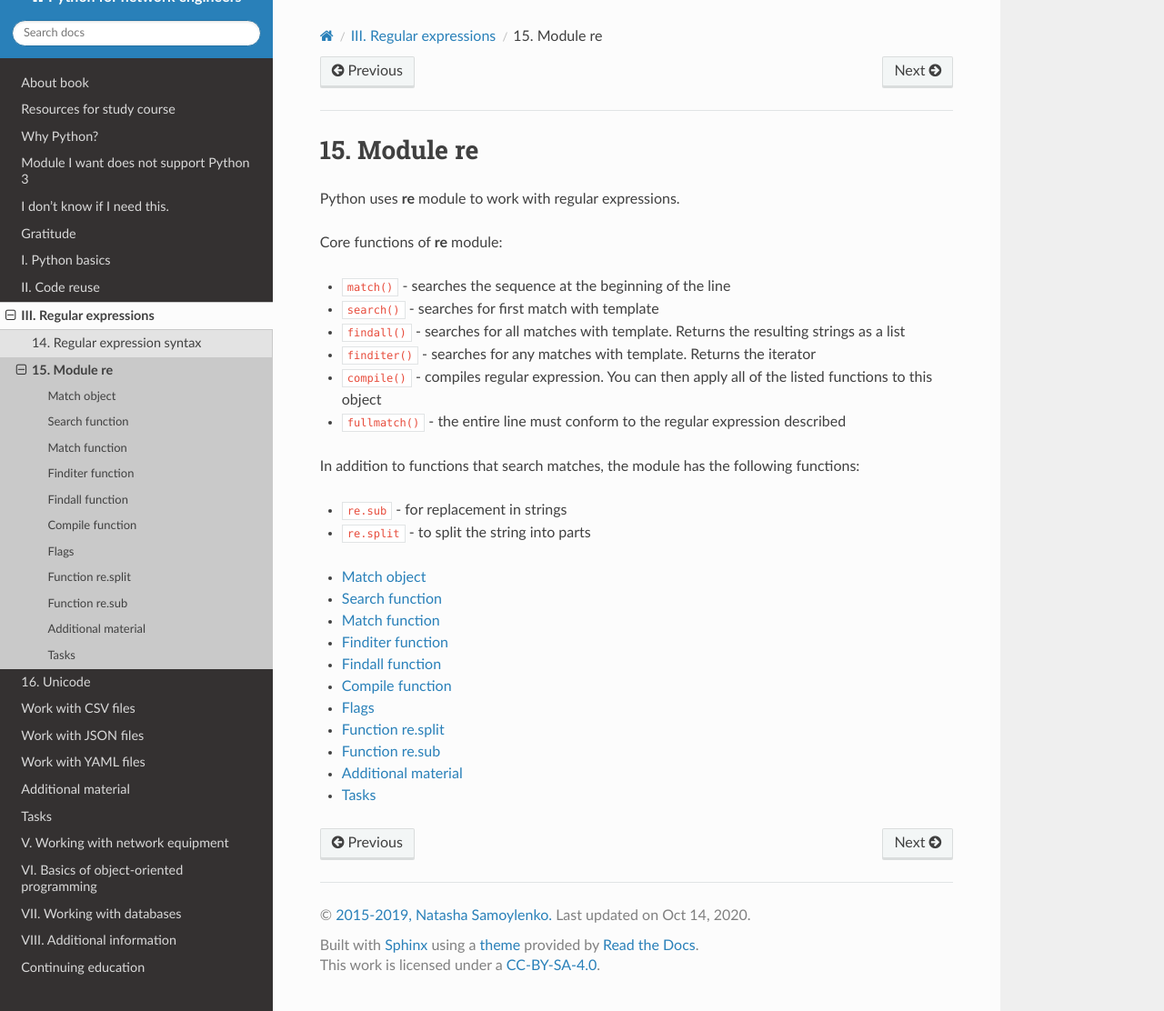
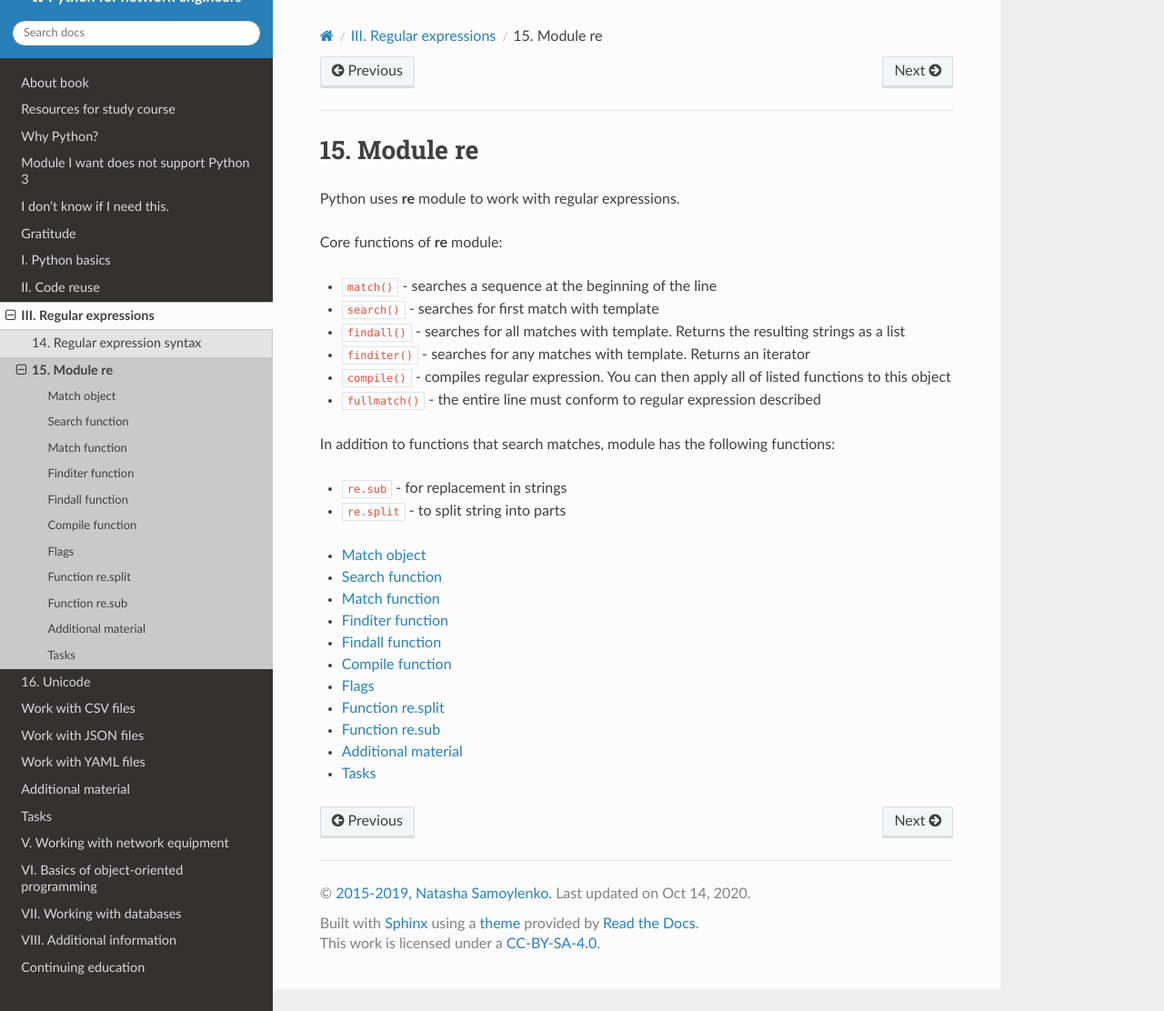
Before and after one commit to natenka/pyneng-book-en, a Sphinx documentation site: the page built from docs/source/book/15_module_re/index.rst, in a window 1280 px wide and 1112 px high. Shown: the whole window at 91% size. Built offline with Sphinx 7.4.7 and the Read the Docs theme 2.0.0, drawn with Linux system fonts in a browser that asks for light colours; pages that are not in the unit, such as notebooks, are missing from menus.

Commit message:
Update index.rst

```diff
--- a/docs/source/book/15_module_re/index.rst
+++ b/docs/source/book/15_module_re/index.rst
@@ -11,17 +11,17 @@ Python uses **re** module to work with regular expressions.
 
 Core functions of **re** module:
 
-* ``match()`` - searches the sequence at the beginning of the line
+* ``match()`` - searches a sequence at the beginning of the line
 * ``search()`` - searches for first match with template
 * ``findall()`` - searches for all matches with template. Returns the resulting strings as a list
-* ``finditer()`` - searches for any matches with template. Returns the iterator
-* ``compile()`` - compiles regular expression. You can then apply all of the listed functions to this object
-* ``fullmatch()`` - the entire line must conform to the regular expression described
+* ``finditer()`` - searches for any matches with template. Returns an iterator
+* ``compile()`` - compiles regular expression. You can then apply all of listed functions to this object
+* ``fullmatch()`` - the entire line must conform to regular expression described
 
-In addition to functions that search matches, the module has the following functions:
+In addition to functions that search matches, module has the following functions:
 
 -  ``re.sub`` - for replacement in strings
--  ``re.split`` - to split the string into parts
+-  ``re.split`` - to split string into parts
 
 
 .. toctree::
```
